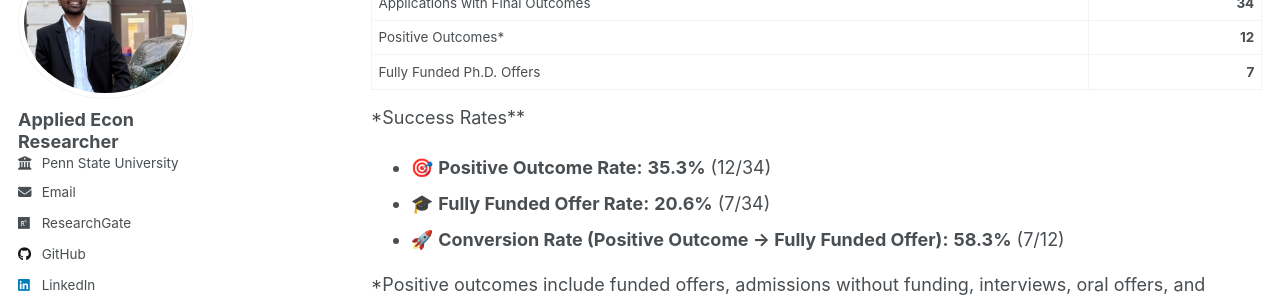
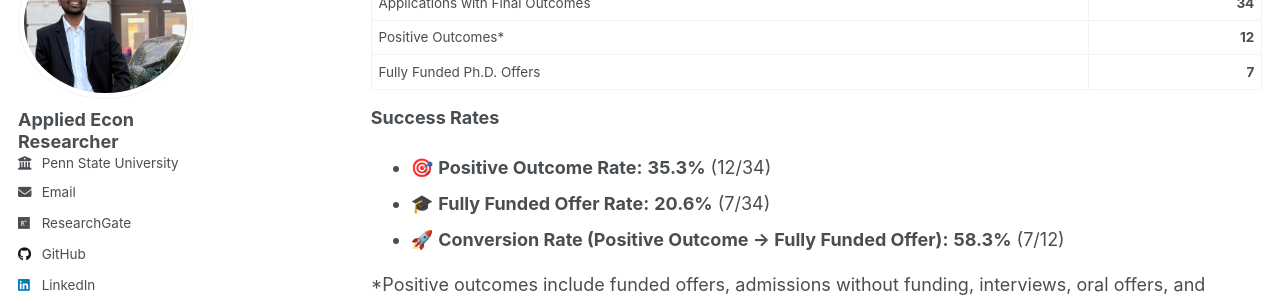
Before and after one commit to anomdule/anomdule.github.io, a Jekyll site: the page built from _pages/predoc-journey.md, in a window 1280 px wide and 900 px high, scrolled down 3182 px. Shown: the part 153-453 px from the top of the window. Built offline with Jekyll 4.4.1, drawn with Linux system fonts in a browser that asks for light colours; a script that is not in the unit is left out.

```diff
--- a/_pages/predoc-journey.md
+++ b/_pages/predoc-journey.md
@@ -475,7 +475,7 @@ Of the **37** Ph.D. applications I submitted, **34** reached a clear admissions
 | Positive Outcomes* | **12** |
 | Fully Funded Ph.D. Offers | **7** |
 
-*Success Rates**
+**Success Rates**
 
 - 🎯 **Positive Outcome Rate:** **35.3%** (12/34)
 - 🎓 **Fully Funded Offer Rate:** **20.6%** (7/34)
```
